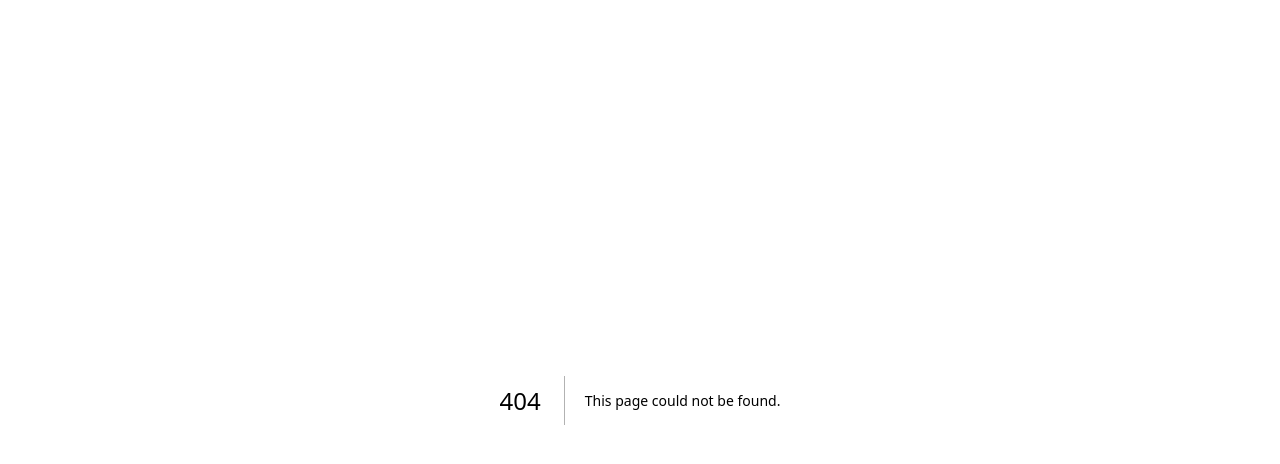
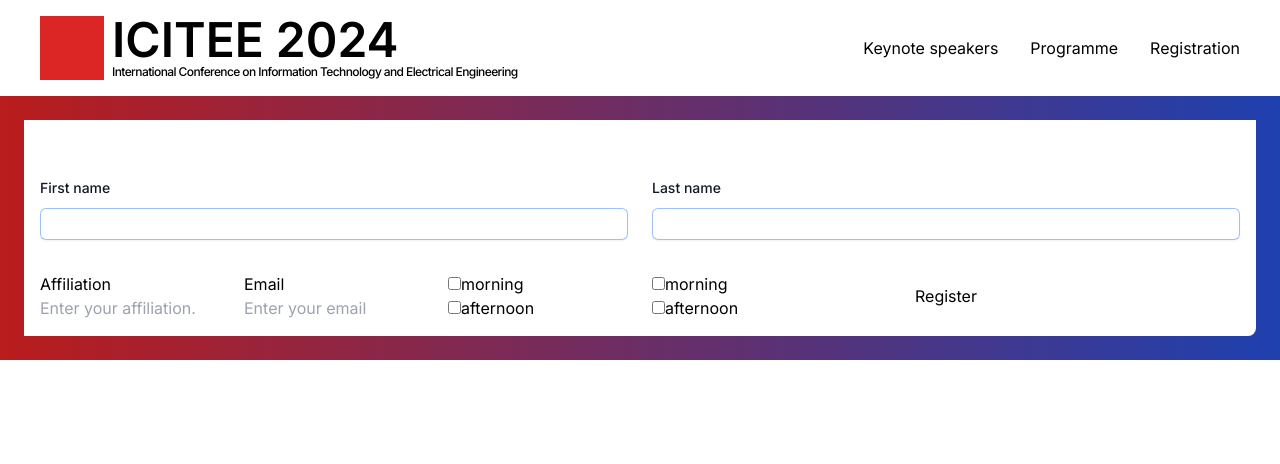
Before and after one commit to thunyoubun/ccs-registration, a Next.js app: page /registration in a window 1280 px wide. Before the commit this address had no page. Shown: the top 464 px of the page. Built offline with nearby package versions, Linux system fonts and the light colour scheme.

Commit message:
modify registration page

```diff
--- /dev/null
+++ b/src/app/registration/page.tsx
@@ -0,0 +1,72 @@
+'use client'
+import Navbar from "../Components/Navbar"
+import RegistrationForm, { IRegistrationForm } from "../Components/RegistrationForm"
+import TextInput from "../Components/TextInput"
+
+function RegistrationPage() {
+    const { handleSubmit, register, formState: { isSubmitting } } = RegistrationForm()
+
+    const onSubmit = (data: IRegistrationForm) => {
+        console.table(data)
+    }
+    return (
+        <header>
+            <div className="h-screen relative">
+                <Navbar />
+                <div className="mt-24 p-6 bg-gradient-to-r from-red-700 to-blue-800 flex justify-center">
+                    <div className="p-4 bg-white rounded-br-lg">
+                        <form onSubmit={handleSubmit(onSubmit)} className="mt-10 grid grid-cols-1 gap-x-6 gap-y-8 sm:grid-cols-6">
+                            <div className="sm:col-span-3">
+                                {TextInput(register, "First name", "firstname", "text")}
+                            </div>
+                            <div className="sm:col-span-3">
+                                {TextInput(register, "Last name", "lastname", "text")}
+                            </div>
+                            <div className="col-12">
+                                <label htmlFor="inputaffiliation" className="form-label">Affiliation</label>
+                                <input {...register("affiliation")} placeholder="Enter your affiliation." id="inputaffiliation" />
+                            </div>
+                            <div className="col-12">
+                                <label htmlFor="inputemail" className="form-label">Email</label>
+                                <input type="email" className="form-control" {...register("email")} placeholder="Enter your email" id="inputemail" />
+                            </div>
+                            <div className="grid ">
+                                <div className="form-check">
+                                    <input className="form-check-input" type="checkbox" value="" id="flexCheckDefault" />
+                                    <label className="form-check-label" htmlFor="flexCheckDefault">
+                                        morning
+                                    </label>
+                                </div>
+                                <div>
+                                    <input className="form-check-input" type="checkbox" value="" />
+                                    <label className="form-check-label">
+                                        afternoon
+                                    </label>
+                                </div>
+                            </div>
+                            <div className="">
+                                <div className="form-check">
+                                    <input className="form-check-input" type="checkbox" value="" id="flext" />
+                                    <label className="form-check-label" htmlFor="">
+                                        morning
+                                    </label>
+                                </div>
+                                <div className="form-check">
+                                    <input className="form-check-input" type="checkbox" value="" />
+                                    <label className="form-check-label" htmlFor="">
+                                        afternoon
+                                    </label>
+                                </div>
+                            </div>
+
+                            <button type="submit">Register</button>
+                        </form>
+                    </div>
+
+                </div>
+            </div>
+        </header>
+    )
+}
+
+export default RegistrationPage
```
